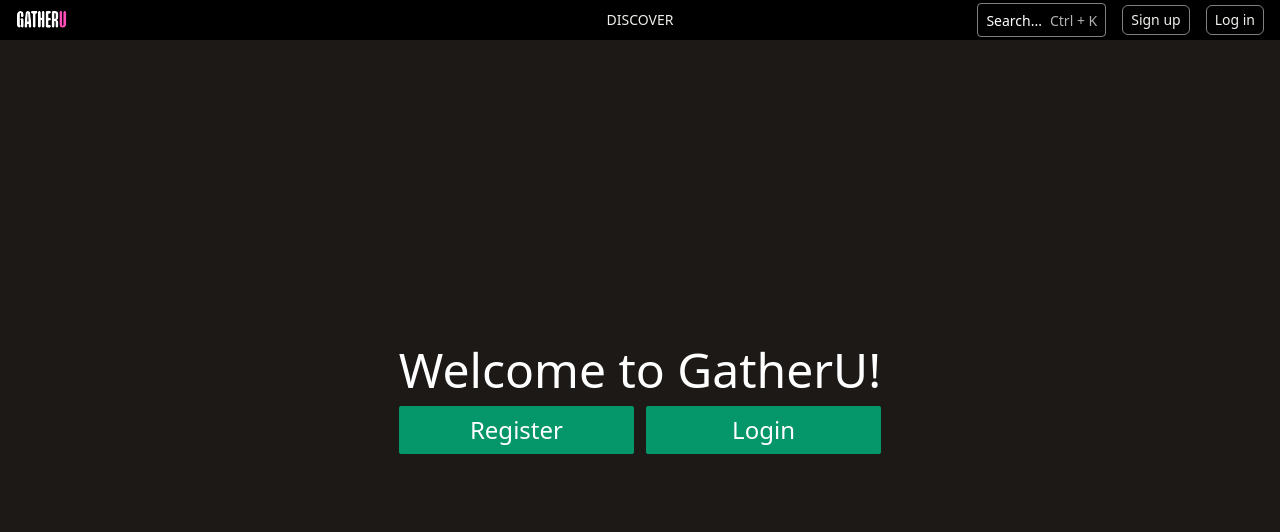
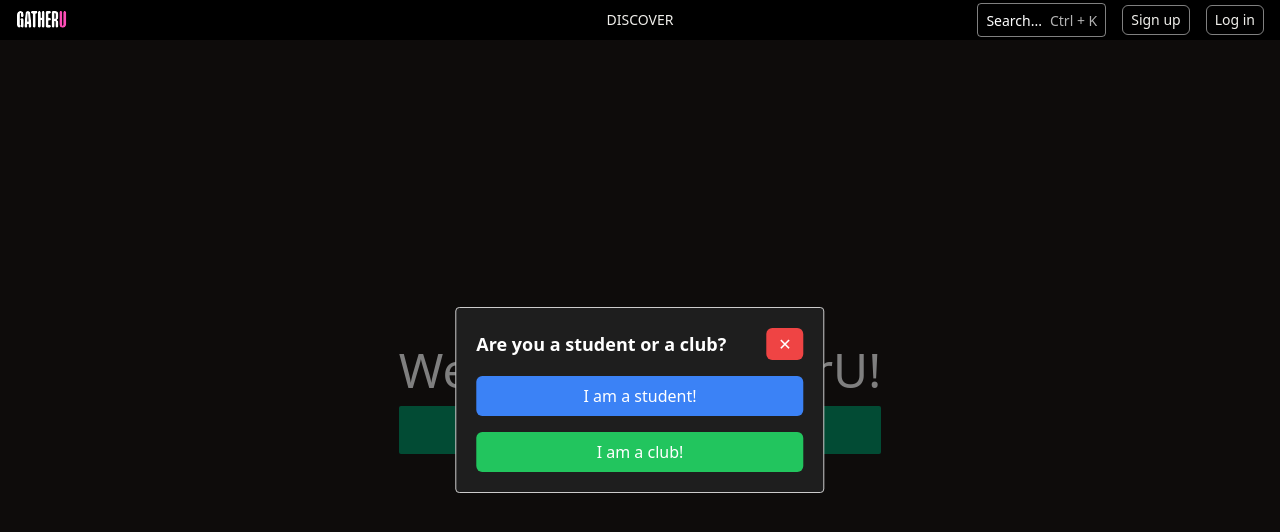
Before and after one commit to hpitta26/club-event-hub, a React (Vite) app in the folder frontend/: page / in a window 1280 px wide. Both pictures are taken after a click on the button "Sign up". Shown: the top 532 px of the page. Built offline with nearby package versions, Linux system fonts and the light colour scheme; no server answers.

Commit message:
connecting signup and login buttons

```diff
--- /dev/null
+++ b/frontend/src/components/StudentOrClubModal.jsx
@@ -0,0 +1,57 @@
+import { useEffect } from 'react';
+import Modal from 'react-modal';
+import { useNavigate } from 'react-router-dom';
+
+const StudentOrClubModal = ({ modalIsOpen, setIsOpen }) => {
+    const navigate = useNavigate();
+
+    useEffect(() => {
+        Modal.setAppElement('#mainSection');
+    }, []);
+
+    const customStyles = {
+        overlay: {
+            backgroundColor: "rgba(0, 0, 0, 0.5)",
+        },
+        content: {
+            top: '50%',
+            left: '50%',
+            right: 'auto',
+            bottom: 'auto',
+            marginRight: '-50%',
+            transform: 'translate(-50%, -50%)',
+            backgroundColor: "#1e1e1e",
+            textAlign: "center",
+        },
+    };
+
+    return (
+        <Modal
+            isOpen={modalIsOpen}
+            style={customStyles}
+            onRequestClose={() => setIsOpen(false)}
+        >
+            <div className="flex justify-between items-center mb-4">
+                <h2 className="text-white text-lg font-semibold">
+                    Are you a student or a club?
+                </h2>
+                <button
+                    className="bg-red-500 text-white px-3 py-1 rounded-md hover:bg-red-600 transition ms-10"
+                    onClick={() => setIsOpen(false)}
+                >
+                    ✕
+                </button>
+            </div>
+            <div className="flex flex-col space-y-4">
+                <button onClick={() => {navigate(`/student-register`); setIsOpen(false)}} className="bg-blue-500 text-white font-medium rounded-md py-2 px-4 hover:bg-blue-600 transition">
+                    I am a student!
+                </button>
+                <button onClick={() => {navigate(`/club-register`); setIsOpen(false)}} className="bg-green-500 text-white font-medium rounded-md py-2 px-4 hover:bg-green-600 transition">
+                    I am a club!
+                </button>
+            </div>
+        </Modal>
+    );
+};
+
+export default StudentOrClubModal;
--- a/frontend/src/components/navbars/LoggedOutNavbar.jsx
+++ b/frontend/src/components/navbars/LoggedOutNavbar.jsx
@@ -3,6 +3,7 @@ import gatherULogo from '../../assets/icons/GatherUIcon.svg';
 import SearchBar from './navbarAssets/searchBar';
 import SearchBarTrigger from './navbarAssets/SearchBarIcon';
 import { useNavigate } from 'react-router-dom';
+import StudentOrClubModal from '../StudentOrClubModal';
 
 const LoggedOutNavbar = () => {
   const [mobileOpen, setMobileOpen] = useState(false);
@@ -10,6 +11,7 @@ const LoggedOutNavbar = () => {
   const [searchOpen, setSearchOpen] = useState(false);
   const [signupClicked, setSignupClicked] = useState(false);
   const [loginClicked, setLoginClicked] = useState(false);
+  const [modalIsOpen, setIsOpen] = useState(false);
   const navigate = useNavigate();
 
   const handleLinkClick = (link) => {
@@ -23,6 +25,7 @@ const LoggedOutNavbar = () => {
   const handleSignupClick = () => {
     setSignupClicked(true);
     setTimeout(() => setSignupClicked(false), 300);
+    setIsOpen(true)
   };
 
   const handleLoginClick = () => {
@@ -126,6 +129,8 @@ const LoggedOutNavbar = () => {
           </div>
         </div>
       )}
+
+      <StudentOrClubModal modalIsOpen={modalIsOpen} setIsOpen={setIsOpen} />
     </nav>
   );
 };
--- a/frontend/src/pages/Landing.jsx
+++ b/frontend/src/pages/Landing.jsx
@@ -1,29 +1,10 @@
-import { useState, useEffect } from 'react';
+import { useState } from 'react';
 import { useNavigate } from "react-router-dom";
-import Modal from 'react-modal';
+import StudentOrClubModal from '../components/StudentOrClubModal';
 
 function Landing () {
     const [modalIsOpen, setIsOpen] = useState(false);
     const navigate = useNavigate();
-    useEffect(() => {
-        Modal.setAppElement('#mainSection');
-    }, []);
-
-    const customStyles = {
-        overlay: {
-            backgroundColor: "rgba(0, 0, 0, 0.5)",
-        },
-        content: {
-            top: '50%',
-            left: '50%',
-            right: 'auto',
-            bottom: 'auto',
-            marginRight: '-50%',
-            transform: 'translate(-50%, -50%)',
-            backgroundColor: "#1e1e1e",
-            textAlign: "center",
-        },
-    };
 
     return (
         <section id="mainSection" className='min-h-screen bg-stone-900 flex justify-center items-center text-center'>
@@ -34,36 +15,10 @@ function Landing () {
                     </h1>
                 </div>
                 <div className='grid grid-cols-2 gap-3 text-center'>
-                    <button  onClick={() => setIsOpen(true)} className='text-2xl bg-emerald-600 py-2 rounded-sm hover:bg-emerald-500 px-5 text-white'>Register</button>
-                    <button onClick={() => {navigate(`/login`)}} className='text-2xl bg-emerald-600 py-2 rounded-sm hover:bg-emerald-500 px-5 text-white'>Login</button>
-                    {/* <button  onClick={() => navigate("/signup")} className='text-2xl bg-emerald-600 py-2 rounded-sm hover:bg-emerald-500 px-5 text-white'>Register</button>
-                    <button onClick={() => navigate("/login")} className='text-2xl bg-emerald-600 py-2 rounded-sm hover:bg-emerald-500 px-5 text-white'>Login</button> */}
+                    <button onClick={() => setIsOpen(true)} className='text-2xl bg-emerald-600 py-2 rounded-sm hover:bg-emerald-500 px-5 text-white'>Register</button>
+                    <button onClick={() => navigate(`/login`)} className='text-2xl bg-emerald-600 py-2 rounded-sm hover:bg-emerald-500 px-5 text-white'>Login</button>
                 </div>
-                <Modal
-                    isOpen={modalIsOpen}
-                    style={customStyles}
-                    onRequestClose={() => setIsOpen(false)}
-                >
-                    <div className="flex justify-between items-center mb-4">
-                        <h2 className="text-white text-lg font-semibold">
-                            Are you a student or a club?
-                        </h2>
-                        <button
-                            className="bg-red-500 text-white px-3 py-1 rounded-md hover:bg-red-600 transition ms-10"
-                            onClick={() => setIsOpen(false)}
-                        >
-                            ✕
-                        </button>
-                    </div>
-                    <div className="flex flex-col space-y-4">
-                        <button onClick={() => {navigate(`/student-register`); setIsOpen(false)}} className="bg-blue-500 text-white font-medium rounded-md py-2 px-4 hover:bg-blue-600 transition">
-                            I am a student!
-                        </button>
-                        <button onClick={() => {navigate(`/club-register`); setIsOpen(false)}} className="bg-green-500 text-white font-medium rounded-md py-2 px-4 hover:bg-green-600 transition">
-                            I am a club!
-                        </button>
-                    </div>
-                </Modal>
+                <StudentOrClubModal modalIsOpen={modalIsOpen} setIsOpen={setIsOpen} />
             </div>
         </section>
     );
```
